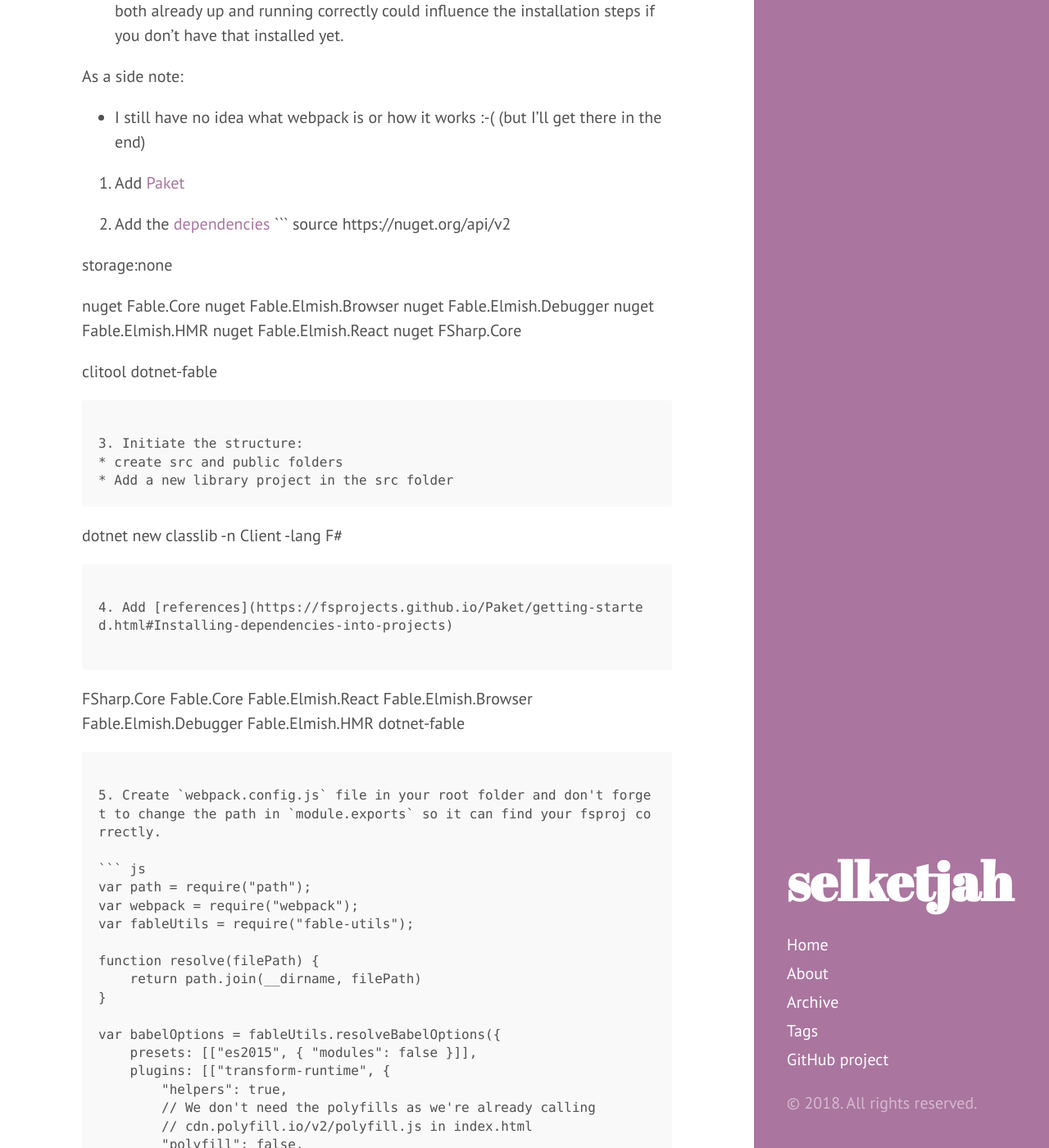
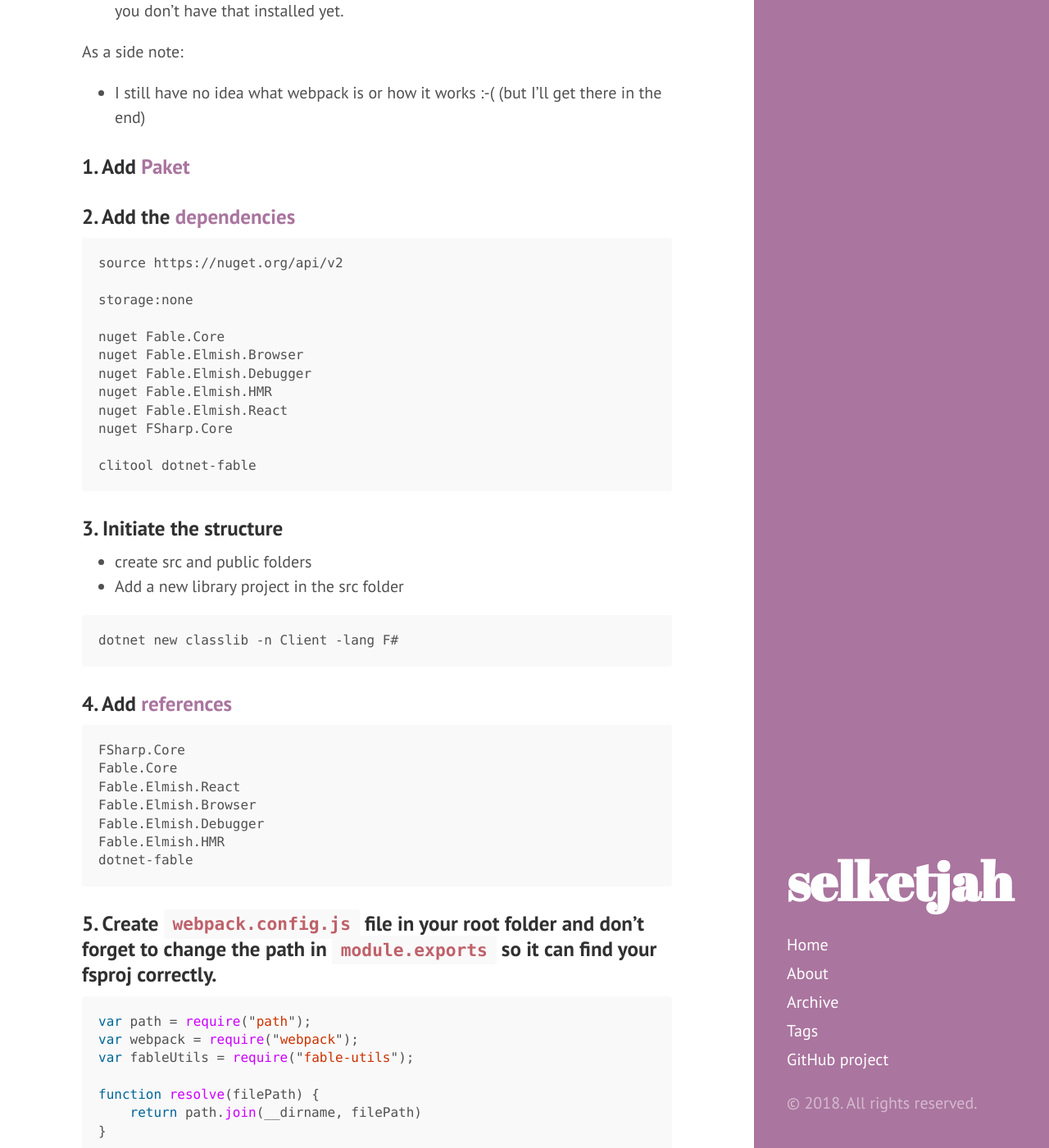
Before and after one commit to selketjah/selketjah.github.io, a Jekyll site: the page built from _posts/2018-01-25-getting-started-with-fable.md, in a window 1280 px wide and 1400 px high, scrolled down 974 px. Shown: the whole window at 82% size. Built offline with Jekyll 4.4.1, drawn with Linux system fonts in a browser that asks for light colours; comment, search, counter and statistics services are not loaded; some of the changed text lies outside the part shown.

Commit message:
fix some typos and layout issues

````diff
--- a/_posts/2018-01-25-getting-started-with-fable.md
+++ b/_posts/2018-01-25-getting-started-with-fable.md
@@ -35,9 +35,9 @@
 
 <!-- -->
 
-1. Add [Paket](https://fsprojects.github.io/Paket/getting-started.html)
+### 1. Add [Paket](https://fsprojects.github.io/Paket/getting-started.html)
 
-2. Add the [dependencies](https://fsprojects.github.io/Paket/getting-started.html#Installing-dependencies)
+### 2. Add the [dependencies](https://fsprojects.github.io/Paket/getting-started.html#Installing-dependencies)
 ```
 source https://nuget.org/api/v2
 
@@ -53,14 +53,15 @@
 clitool dotnet-fable
 ```
 
-3. Initiate the structure:
+### 3. Initiate the structure
 * create src and public folders
 * Add a new library project in the src folder
+
 ```
 dotnet new classlib -n Client -lang F#
 ```
 
-4. Add [references](https://fsprojects.github.io/Paket/getting-started.html#Installing-dependencies-into-projects)
+### 4. Add [references](https://fsprojects.github.io/Paket/getting-started.html#Installing-dependencies-into-projects)
 
 ```
 FSharp.Core
@@ -72,7 +73,7 @@
 dotnet-fable
 ```
 
-5. Create `webpack.config.js` file in your root folder and don't forget to change the path in `module.exports` so it can find your fsproj correctly.
+### 5. Create `webpack.config.js` file in your root folder and don't forget to change the path in `module.exports` so it can find your fsproj correctly.
 
 ``` js
 var path = require("path");
@@ -152,7 +153,7 @@
 };
 ```
 
-6. Create `package.json` file
+### 6. Create `package.json` file
 
 ``` json
 {
@@ -192,7 +193,7 @@
 }
 ```
 
-7. Create `index.html` in the `public` folder
+### 7. Create `index.html` in the `public` folder
 
 ``` html
 <!doctype html>
@@ -211,9 +212,9 @@
 </html>
 ```
 
-8. run `npm install`
+### 8. run `npm install`
 
-9. create `App.fs` and add it to your project file
+### 9. create `App.fs` and add it to your project file
 
 ``` fsharp
 module App.View
@@ -253,7 +254,7 @@
 
 ```
 
-10. add `yourapp.sln` file in your root folder
+### 10. add `yourapp.sln` file in your root folder
 
 ```
 Microsoft Visual Studio Solution File, Format Version 12.00
@@ -275,6 +276,6 @@
 
 ```
 
-11. run `dotnet restore`
+### 11. run `dotnet restore`
 
-12. run `dotnet fable npm-run start` in the `src/Client` folder. This creates bundle.js and bundle.js.map files in public folder.
+### 12. run `dotnet fable npm-run start` in the `src/Client` folder. This creates bundle.js and bundle.js.map files in public folder.
````
Also changed, not shown: other parts of _posts/2018-01-25-getting-started-with-fable.md (+4 -4 lines).
